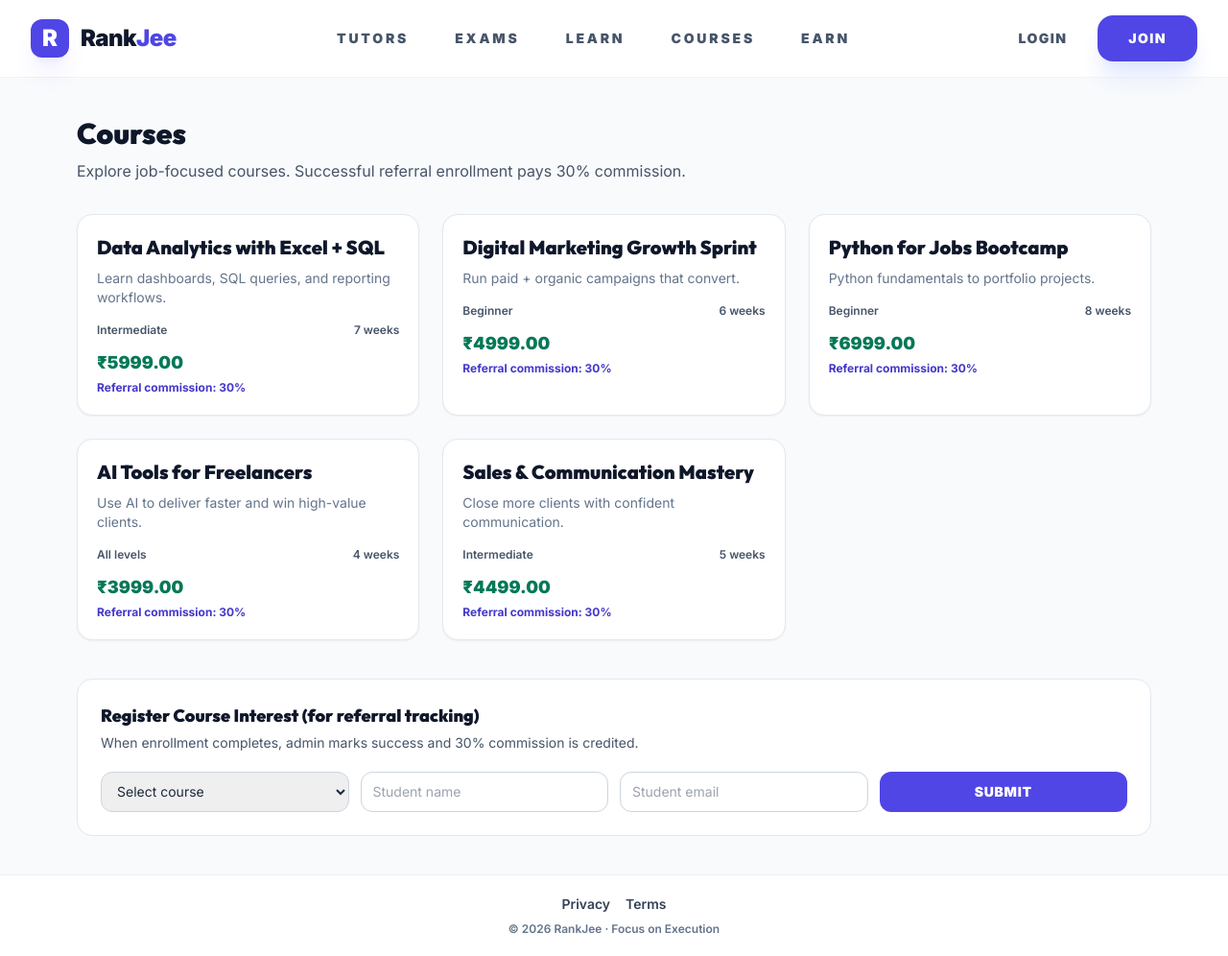
After one commit to kriyespro/sd-rankjee2026, a Django app: page /courses/ in a window 1280 px wide. The commit adds this page. Shown: the whole page at 96% size. Run offline with Django 5.2, Linux system fonts and the light colour scheme; data comes from the database, SQL or seed files in the repository; parts of the project's set-up code (start-up, migrations or seed data) failed here and were passed over; some libraries are stand-ins or nearby versions.

Commit message:
Add courses module, 30% referral commissions, and update header navigation

```diff
--- a/core/urls.py
+++ b/core/urls.py
@@ -5,6 +5,7 @@ app_name = 'core'
 urlpatterns = [
     path('privacy/', views.privacy, name='privacy'),
     path('terms/', views.terms, name='terms'),
+    path('courses/', views.courses, name='courses'),
     path('', views.home, name='home'),
     path('earnings/', views.earnings, name='earnings'),
     path('earnings/<int:task_id>/submit/', views.submit_task, name='submit_task'),
--- a/core/views.py
+++ b/core/views.py
@@ -1,10 +1,11 @@
 from django.shortcuts import render, redirect, get_object_or_404
 from django.contrib.auth.decorators import login_required
+from django.contrib.auth import get_user_model
 from django.db.models import Sum
 from django.contrib import messages
 from django.core.cache import cache
 from django.http import HttpResponse
-from .models import EarningTask, UserTaskSubmission
+from .models import Course, CourseReferral, EarningTask, UserTaskSubmission
 from assessment.models import UserAttempt
 from django.utils import timezone
 from assessment.models import DailyJackpot
@@ -43,6 +44,68 @@ def home(request):
         'featured_tutors_from_db': featured_from_db,
         'hometutor_pilot_city': PILOT_CITY,
     })
+
+
+def courses(request):
+    ref_code = (request.GET.get("ref") or "").strip().upper()
+    if ref_code:
+        request.session["pending_course_referrer_code"] = ref_code
+    pending_ref = request.session.get("pending_course_referrer_code", "")
+
+    if request.method == "POST":
+        course_id = request.POST.get("course_id")
+        lead_name = (request.POST.get("lead_name") or "").strip()[:120]
+        lead_email = (request.POST.get("lead_email") or "").strip().lower()
+        if not course_id or not lead_email:
+            messages.error(request, "Please select a course and enter your email.")
+            return redirect("core:courses")
+        course = Course.objects.filter(id=course_id, is_active=True).first()
+        if not course:
+            messages.error(request, "Invalid course selected.")
+            return redirect("core:courses")
+        referrer = None
+        if pending_ref:
+            referrer = get_user_model().objects.filter(referral_code=pending_ref).first()
+        if not referrer:
+            messages.error(request, "Referral code missing/invalid. Open courses page with a referral link.")
+            return redirect("core:courses")
+        if request.user.is_authenticated and referrer.id == request.user.id:
+            messages.error(request, "You cannot refer yourself.")
+            return redirect("core:courses")
+
+        lead_user = request.user if request.user.is_authenticated else None
+        referral, created = CourseReferral.objects.get_or_create(
+            course=course,
+            referrer=referrer,
+            lead_email=lead_email,
+            defaults={
+                "lead_name": lead_name,
+                "lead_user": lead_user,
+                "status": CourseReferral.Status.PENDING,
+                "sale_amount": course.price_inr,
+            },
+        )
+        if not created:
+            referral.lead_name = lead_name or referral.lead_name
+            referral.lead_user = lead_user or referral.lead_user
+            if not referral.sale_amount:
+                referral.sale_amount = course.price_inr
+            referral.save(update_fields=["lead_name", "lead_user", "sale_amount"])
+        messages.success(
+            request,
+            "Interest recorded. After successful enrollment, referrer gets 30% commission.",
+        )
+        return redirect("core:courses")
+
+    courses_qs = Course.objects.filter(is_active=True).order_by("-is_featured", "title")
+    return render(
+        request,
+        "core/courses.jinja",
+        {
+            "courses": courses_qs,
+            "pending_course_referrer_code": pending_ref,
+        },
+    )
 
 
 @login_required
--- a/templates/base.jinja
+++ b/templates/base.jinja
@@ -83,16 +83,14 @@
                 <span class="text-xl md:text-2xl font-black text-slate-900 tracking-tight">Rank<span class="text-indigo-600">Jee</span></span>
             </a>
 
-            <div class="hidden md:flex items-center gap-3 text-xs font-black text-slate-600 uppercase">
-                <span class="text-indigo-600">EN</span>
-            </div>
             <!-- Desktop Nav -->
             <div class="hidden md:flex items-center gap-12 text-sm font-black text-slate-600 uppercase tracking-[0.2em]">
                 {% if not request.user.is_authenticated %}
                     <a href="{{ url('hometutor:tutor_list') }}" class="nav-link">Tutors</a>
-                    <a href="{{ url('assessment:index') }}" class="nav-link">{{ uil.assess }}</a>
-                    <a href="{{ url('learning:index') }}" class="nav-link">{{ uil.academy }}</a>
-                    <a href="{{ url('core:earnings') }}" class="nav-link">{{ uil.rewards }}</a>
+                    <a href="{{ url('assessment:index') }}" class="nav-link">Exams</a>
+                    <a href="{{ url('learning:index') }}" class="nav-link">Learn</a>
+                    <a href="{{ url('core:courses') }}" class="nav-link">Courses</a>
+                    <a href="{{ url('core:earnings') }}" class="nav-link">Earn</a>
                 {% elif current_role == 'TUTOR' %}
                     <a href="{{ url('dashboard:index') }}" class="nav-link">{{ uil.dashboard }}</a>
                     <a href="{{ url('hometutor:tutor_demos') }}" class="nav-link">Demo Inbox</a>
@@ -110,9 +108,10 @@
                     <a href="{{ url('assessment:index') }}" class="nav-link">{{ uil.assess }}</a>
                 {% else %}
                     <a href="{{ url('hometutor:tutor_list') }}" class="nav-link">Tutors</a>
-                    <a href="{{ url('assessment:index') }}" class="nav-link">{{ uil.assess }}</a>
-                    <a href="{{ url('learning:index') }}" class="nav-link">{{ uil.academy }}</a>
-                    <a href="{{ url('core:earnings') }}" class="nav-link">{{ uil.rewards }}</a>
+                    <a href="{{ url('assessment:index') }}" class="nav-link">Exams</a>
+                    <a href="{{ url('learning:index') }}" class="nav-link">Learn</a>
+                    <a href="{{ url('core:courses') }}" class="nav-link">Courses</a>
+                    <a href="{{ url('core:earnings') }}" class="nav-link">Earn</a>
                 {% endif %}
             </div>
 
--- /dev/null
+++ b/templates/core/courses.jinja
@@ -0,0 +1,57 @@
+{% extends "base.jinja" %}
+{% block title %}Courses - RankJee{% endblock %}
+
+{% block content %}
+<div class="max-w-6xl mx-auto px-4 py-10">
+    <div class="mb-8">
+        <h1 class="text-3xl font-black text-slate-900">Courses</h1>
+        <p class="text-slate-600 mt-2">Explore job-focused courses. Successful referral enrollment pays 30% commission.</p>
+        {% if pending_course_referrer_code %}
+        <p class="mt-2 inline-flex items-center rounded-full bg-indigo-50 px-3 py-1 text-xs font-black uppercase tracking-wider text-indigo-700">
+            Referral code active: {{ pending_course_referrer_code }}
+        </p>
+        {% endif %}
+    </div>
+
+    <div class="grid grid-cols-1 md:grid-cols-2 xl:grid-cols-3 gap-6">
+        {% for c in courses %}
+        <article class="rounded-2xl border border-slate-200 bg-white shadow-sm hover:shadow-md transition-all p-5 flex flex-col">
+            {% if c.thumbnail_url %}
+            <img src="{{ c.thumbnail_url }}" alt="{{ c.title }}" class="w-full h-40 object-cover rounded-xl mb-4">
+            {% endif %}
+            <h2 class="text-xl font-black text-slate-900">{{ c.title }}</h2>
+            <p class="text-sm text-slate-500 mt-2">{{ c.short_description or c.description[:140] }}</p>
+            <div class="mt-4 flex items-center justify-between text-xs text-slate-600 font-semibold">
+                <span>{{ c.level or "All levels" }}</span>
+                <span>{{ c.duration_weeks }} weeks</span>
+            </div>
+            <div class="mt-3 text-lg font-black text-emerald-700">₹{{ c.price_inr }}</div>
+            <p class="mt-1 text-xs text-indigo-700 font-bold">Referral commission: 30%</p>
+        </article>
+        {% else %}
+        <div class="md:col-span-2 xl:col-span-3 rounded-2xl border border-amber-200 bg-amber-50 p-6 text-amber-900">
+            No active courses yet. Add from admin CMS.
+        </div>
+        {% endfor %}
+    </div>
+
+    <div class="mt-10 rounded-2xl border border-slate-200 bg-white p-6">
+        <h3 class="text-lg font-black text-slate-900 mb-1">Register Course Interest (for referral tracking)</h3>
+        <p class="text-sm text-slate-600 mb-5">When enrollment completes, admin marks success and 30% commission is credited.</p>
+        <form method="post" class="grid grid-cols-1 md:grid-cols-4 gap-3">
+            <input type="hidden" name="csrfmiddlewaretoken" value="{{ csrf_token }}">
+            <select name="course_id" class="rounded-xl border border-slate-300 px-3 py-2.5 text-sm md:col-span-1" required>
+                <option value="">Select course</option>
+                {% for c in courses %}
+                <option value="{{ c.id }}">{{ c.title }} (₹{{ c.price_inr }})</option>
+                {% endfor %}
+            </select>
+            <input type="text" name="lead_name" placeholder="Student name" class="rounded-xl border border-slate-300 px-3 py-2.5 text-sm md:col-span-1">
+            <input type="email" name="lead_email" placeholder="Student email" class="rounded-xl border border-slate-300 px-3 py-2.5 text-sm md:col-span-1" required>
+            <button type="submit" class="rounded-xl bg-indigo-600 text-white text-sm font-black uppercase tracking-wider px-4 py-2.5 hover:bg-indigo-500">
+                Submit
+            </button>
+        </form>
+    </div>
+</div>
+{% endblock %}
--- a/templates/dashboard/admin_dashboard.jinja
+++ b/templates/dashboard/admin_dashboard.jinja
@@ -49,6 +49,12 @@
                 </a>
                 <a href="/sd/core/earningtask/" class="flex items-center gap-3 px-3 py-2 rounded-lg hover:bg-slate-800 hover:text-white transition-all">
                     <span class="text-sm opacity-70">💰</span> Freelance Tasks
+                </a>
+                <a href="/sd/core/course/" class="flex items-center gap-3 px-3 py-2 rounded-lg hover:bg-slate-800 hover:text-white transition-all">
+                    <span class="text-sm opacity-70">🎓</span> Courses CMS
+                </a>
+                <a href="/sd/core/coursereferral/" class="flex items-center gap-3 px-3 py-2 rounded-lg hover:bg-slate-800 hover:text-white transition-all">
+                    <span class="text-sm opacity-70">🤝</span> Course Referrals
                 </a>
                 <a href="/sd/users/withdrawalrequest/" class="flex items-center gap-3 px-3 py-2 rounded-lg hover:bg-slate-800 hover:text-white transition-all">
                     <span class="text-sm opacity-70">🏧</span> UPI Withdrawals
```
Also changed, not shown: core/admin.py (+60 -1 lines), core/models.py (+65 -0 lines), core/migrations/0003_course_coursereferral.py (added), core/migrations/0004_seed_default_courses.py (added).
